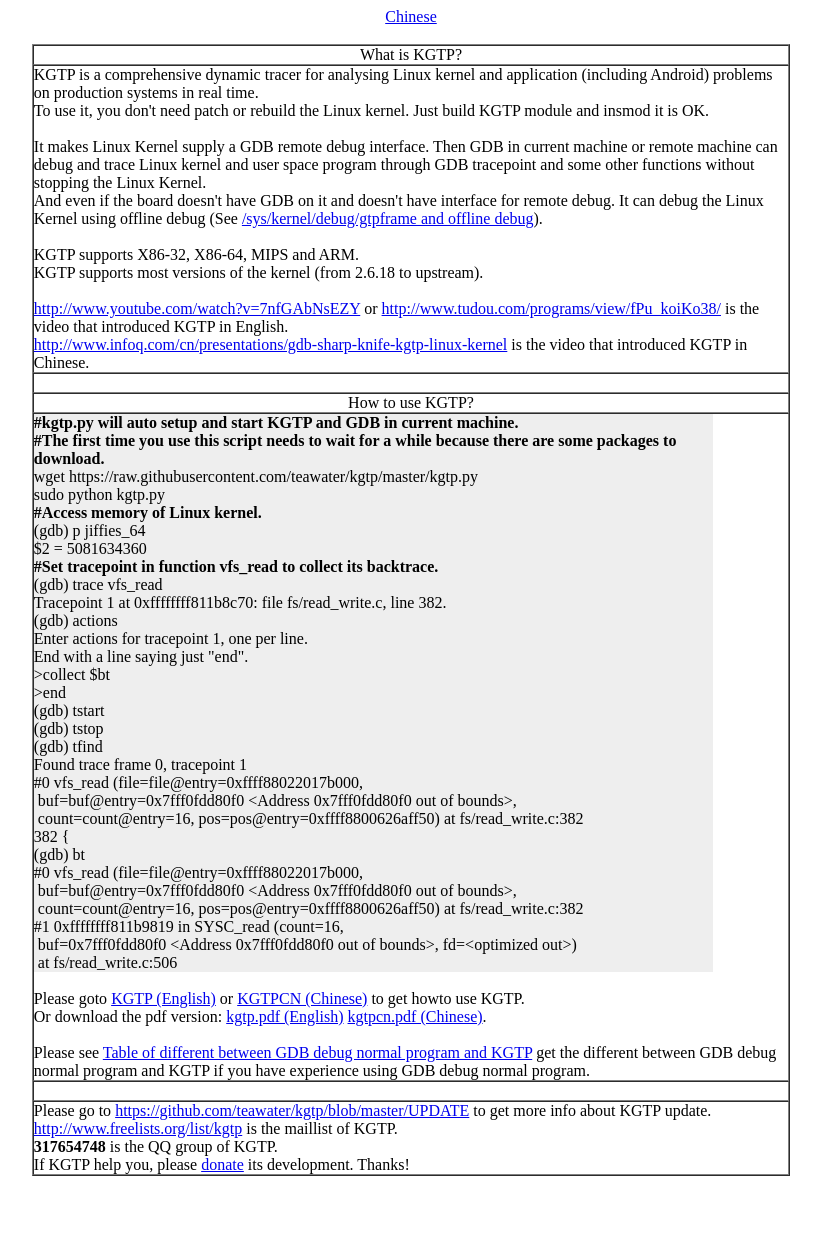
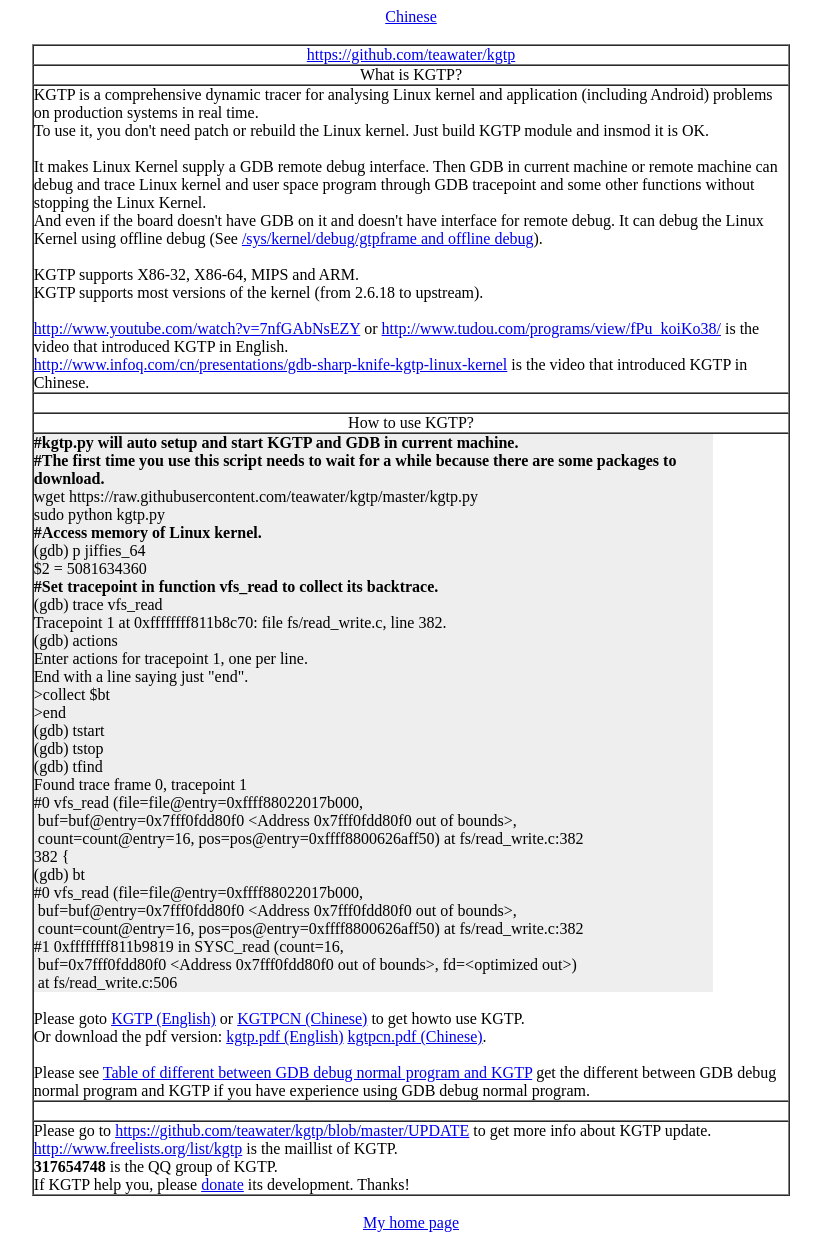
Before and after one commit to teawater/kgtp, a plain HTML site: page index.html in a window 1280 px wide. Shown: the whole page, without its empty margins (229-1050 px from the left). Before the commit the page ends 1184 px from the top, so only its background shows below. Drawn offline with Linux system fonts and the light colour scheme.

Commit message:
Add project page link and my home page link.

```diff
--- a/index.html
+++ b/index.html
@@ -23,6 +23,12 @@ ga('send', 'pageview');
 style="text-align: left; width: 60%; margin-left: auto; margin-right: auto;"
 border="1" cellpadding="0" cellspacing="0">
 <tbody>
+
+<tr align="center">
+<td style="vertical-align: top;"><a href="https://github.com/teawater/kgtp">https://github.com/teawater/kgtp</a>
+</td>
+</tr>
+
 <tr align="center">
 <td style="vertical-align: top;">What is KGTP?<br>
 </td>
@@ -136,5 +142,12 @@ If KGTP help you, please <a href="https://me.alipay.com/teawater">donate</a> its
 </tr>
 </tbody>
 </table>
+
+<br>
+
+<div style="text-align: center;">
+<a href="http://teawater.github.io/indexcn.html">My home page</a>
+</div>
+
 </body>
 </html>
```
Also changed, not shown: indexcn.html (+13 -0 lines).
